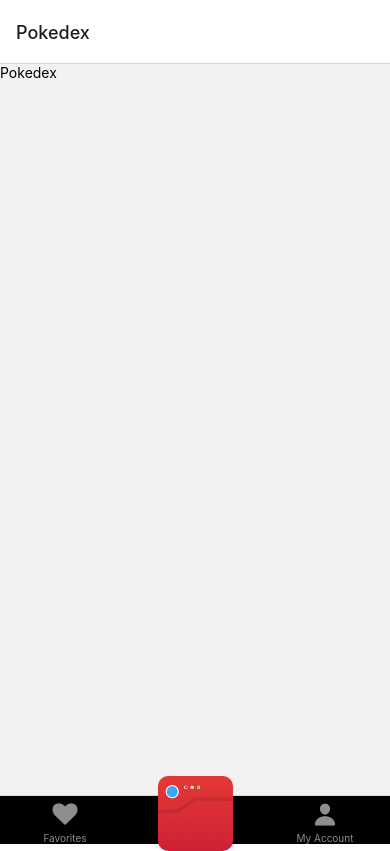
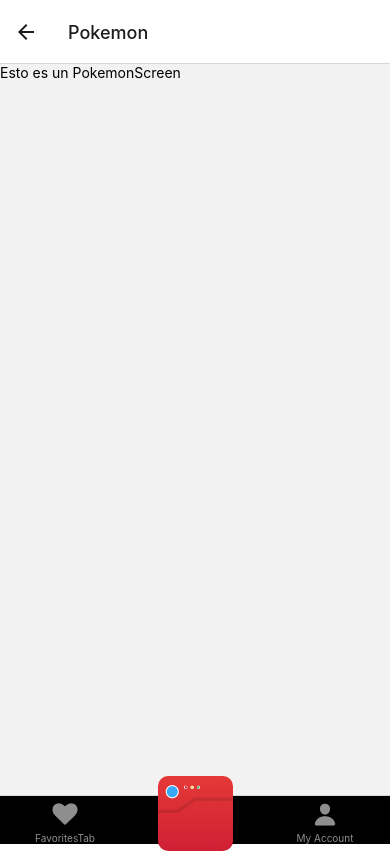
Before and after one commit to LihuelAlmada/Pokedex-React-Native, a React Native app: screen /PokemonStack in a window 390 px wide. Built offline with nearby package versions, Linux system fonts and the light colour scheme.

Commit message:
change names to stacks

```diff
--- a/src/navigation/AccountStack.js
+++ b/src/navigation/AccountStack.js
@@ -7,7 +7,7 @@
   return (
     <Stack.Navigator>
       <Stack.Screen
-        name="Account"
+        name="AccountStack"
         component={AccountScreen}
         options={{ title: "My Account"}}
       />
--- a/src/navigation/FavoriteStack.js
+++ b/src/navigation/FavoriteStack.js
@@ -7,9 +7,9 @@
   return (
     <Stack.Navigator>
       <Stack.Screen
-        name="Favorite"
+        name="FavoriteStack"
         component={FavoriteScreen}
-        options={{ title: "Favorites"}}
+        options={{ title: "FavoritesStack"}}
       />
     </Stack.Navigator>
   )
--- a/src/navigation/PokedexStack.js
+++ b/src/navigation/PokedexStack.js
@@ -1,15 +1,21 @@
 import React from 'react'
 import { createNativeStackNavigator } from '@react-navigation/native-stack'
 import PokedexScreen from '../screens/Pokedex'
+import PokemonScreen from '../screens/Pokemon';
 
 const Stack = createNativeStackNavigator();
 const PokedexStack = () => {
   return (
     <Stack.Navigator>
       <Stack.Screen
-        name="Pokedex"
+        name="PokedexStack"
         component={PokedexScreen}
         options={{ title: "Pokedex"}}
+      />
+      <Stack.Screen
+        name="PokemonStack"
+        component={PokemonScreen}
+        options={{ title: "Pokemon"}}
       />
     </Stack.Navigator>
   )
--- a/src/navigation/index.js
+++ b/src/navigation/index.js
@@ -3,9 +3,9 @@
 import { NavigationContainer } from "@react-navigation/native";
 import IconPokedex from '../components/IconPokedex'
 import { createBottomTabNavigator } from "@react-navigation/bottom-tabs";
-import AccountScreen from "../screens/Account";
-import FavoriteScreen from "../screens/Favorite";
-import PokedexScreen from "../screens/Pokedex";
+import PokedexStack from "./PokedexStack"
+import AccountStack from "./AccountStack"
+import FavoriteStack from "./FavoriteStack"
 import {
   Ionicons,
   FontAwesome,
@@ -20,36 +20,36 @@
   return (
     <NavigationContainer>
       <Tab.Navigator
-        initialRouteName="Pokedex"
+        initialRouteName="PokedexTab"
         screenOptions={{
           tabBarActiveTintColor: "#EF3E33",
-          headerShown: true,
+          headerShown: false,
           tabBarStyle: {
             backgroundColor: "#000",
           },
         }}
       >
         <Tab.Screen
-          name="Favorite"
-          component={FavoriteScreen}
+          name="FavoriteTab"
+          component={FavoriteStack}
           options={{
-            tabBarLabel: "Favorites",
+            tabBarLabel: "FavoritesTab",
             tabBarIcon: ({ color, size }) => (
               <FontAwesome name="heart" size={size} color={color} />
             ),
           }}
         />
         <Tab.Screen
-          name="Pokedex"
-          component={PokedexScreen}
+          name="PokedexTab"
+          component={PokedexStack}
           options={{
             tabBarLabel: "",
             tabBarIcon: ({ color, size }) => <IconPokedex />,
           }}
         />
         <Tab.Screen
-          name="Account"
-          component={AccountScreen}
+          name="AccountTab"
+          component={AccountStack}
           options={{
             tabBarLabel: "My Account",
             tabBarIcon: ({ color, size }) => (
--- /dev/null
+++ b/src/screens/Pokemon.js
@@ -0,0 +1,12 @@
+import { View, Text } from 'react-native';
+import React from 'react';
+
+const PokemonScreen = () => {
+  return (
+    <View>
+      <Text>Esto es un PokemonScreen</Text>
+    </View>
+  );
+};
+
+export default PokemonScreen;
```
